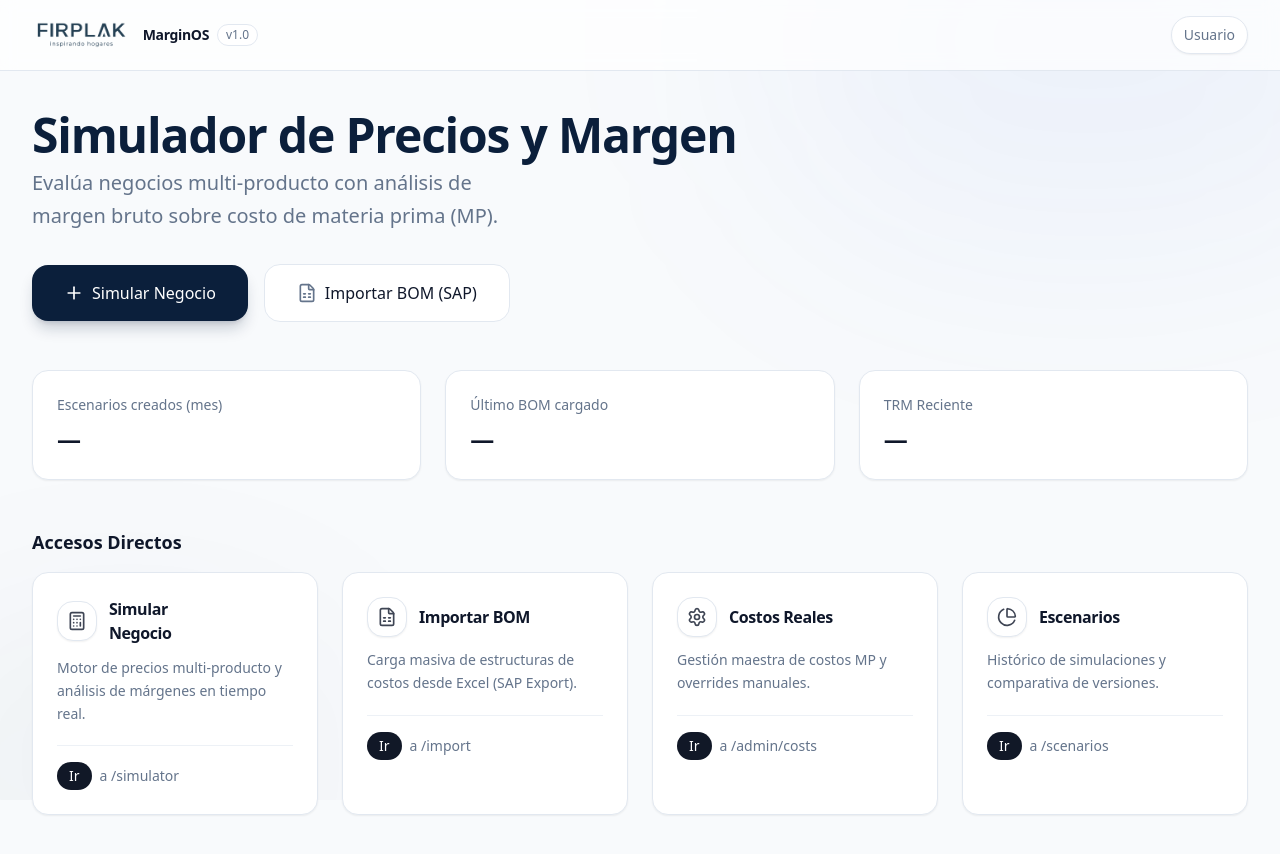
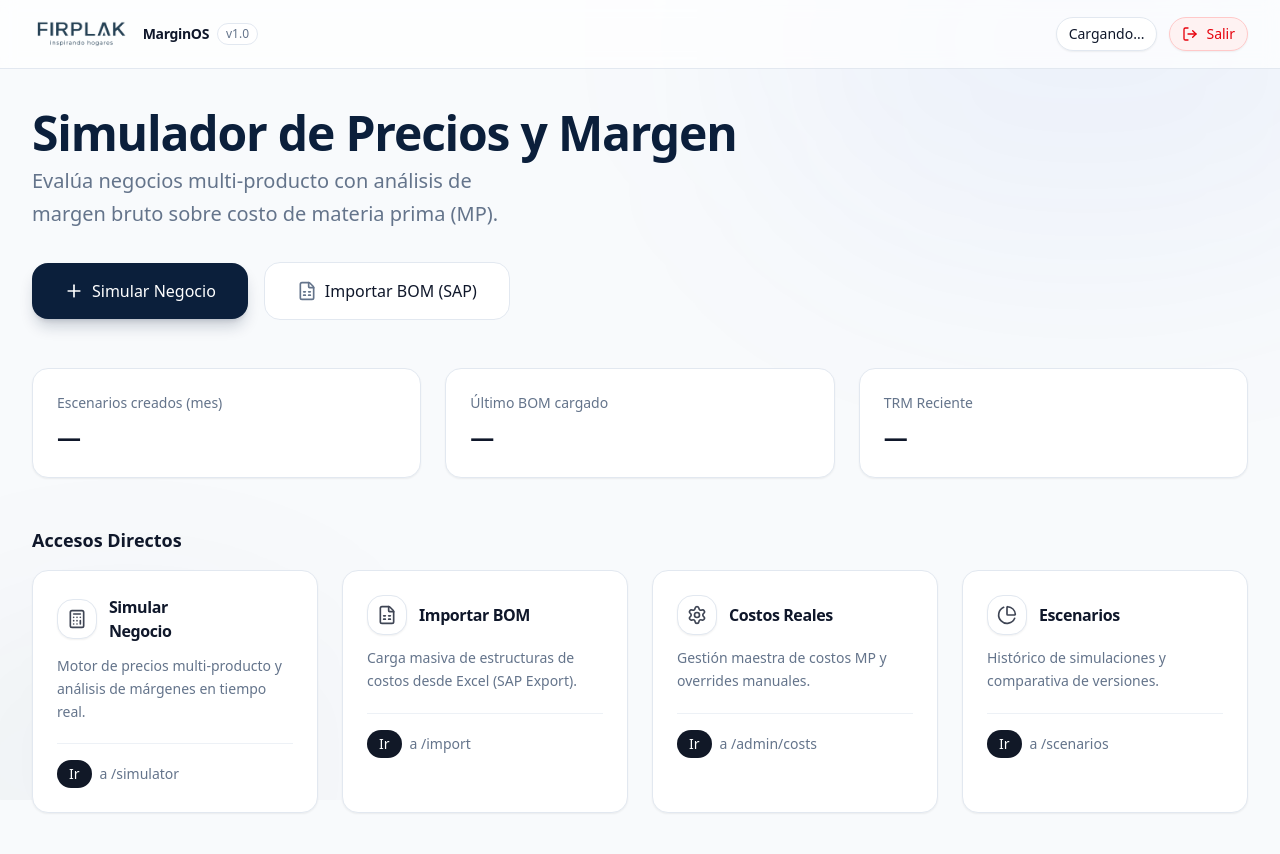
Before and after one commit to FirplakDesarrollador/MarginOS, a Next.js app: page / in a window 1280 px wide. Shown: the top 854 px of the page. Built offline with nearby package versions, Linux system fonts and the light colour scheme; no server answers.

Commit message:
nombre de usuario y cerrar sesion

```diff
--- a/src/components/dashboard-ui.tsx
+++ b/src/components/dashboard-ui.tsx
@@ -1,8 +1,44 @@
+"use client";
+
 import Link from "next/link";
 import Image from "next/image";
 import type { LucideIcon } from "lucide-react";
+import { useEffect, useState } from "react";
+import { createClient } from "@/lib/supabase/client";
+import { LogOut } from "lucide-react";
+import { useRouter } from "next/navigation";
 
 export function DashboardHeader() {
+  const [userName, setUserName] = useState<string | null>(null);
+  const router = useRouter();
+  const supabase = createClient();
+
+  useEffect(() => {
+    const fetchUser = async () => {
+      const { data: { user } } = await supabase.auth.getUser();
+      if (user) {
+        // Obtenemos el nombre de la tabla Usuarios_MarginOS usando el uuid
+        const { data, error } = await supabase
+          .from("Usuarios_MarginOS")
+          .select("nombre")
+          .eq("uuid", user.id)
+          .single();
+
+        if (data && data.nombre) {
+          setUserName(data.nombre);
+        } else {
+          setUserName(user.email ?? null);
+        }
+      }
+    };
+    fetchUser();
+  }, [supabase.auth]);
+
+  const handleLogout = async () => {
+    await supabase.auth.signOut();
+    router.push("/login");
+  };
+
   return (
     <header className="sticky top-0 z-20 -mx-6 md:-mx-8 mb-10 border-b border-[color:var(--border)] bg-white/70 backdrop-blur">
       <div className="mx-auto max-w-7xl px-6 md:px-8 py-4 flex items-center justify-between">
@@ -26,11 +62,18 @@ export function DashboardHeader() {
           </div>
         </div>
 
-        <div className="flex items-center gap-2">
-          {/* Placeholder user pill (auth later) */}
-          <div className="inline-flex items-center gap-2 rounded-full border border-[color:var(--border)] bg-white px-3 py-2 text-sm shadow-[var(--shadow-sm)]">
-            <span className="text-[color:var(--muted)]">Usuario</span>
+        <div className="flex items-center gap-3">
+          <div className="inline-flex items-center gap-2 rounded-full border border-[color:var(--border)] bg-white px-3 py-1.5 text-sm shadow-[var(--shadow-sm)]">
+            <span className="text-[color:var(--text)] font-medium">{userName || "Cargando..."}</span>
           </div>
+          <button
+            onClick={handleLogout}
+            className="inline-flex items-center gap-2 rounded-full border border-red-200 bg-red-50 text-red-600 px-3 py-1.5 text-sm hover:bg-red-100 hover:text-red-700 transition duration-200 shadow-[var(--shadow-sm)] cursor-pointer"
+            title="Cerrar sesión"
+          >
+            <LogOut className="h-4 w-4" />
+            <span className="hidden sm:inline">Salir</span>
+          </button>
         </div>
       </div>
     </header>
```
